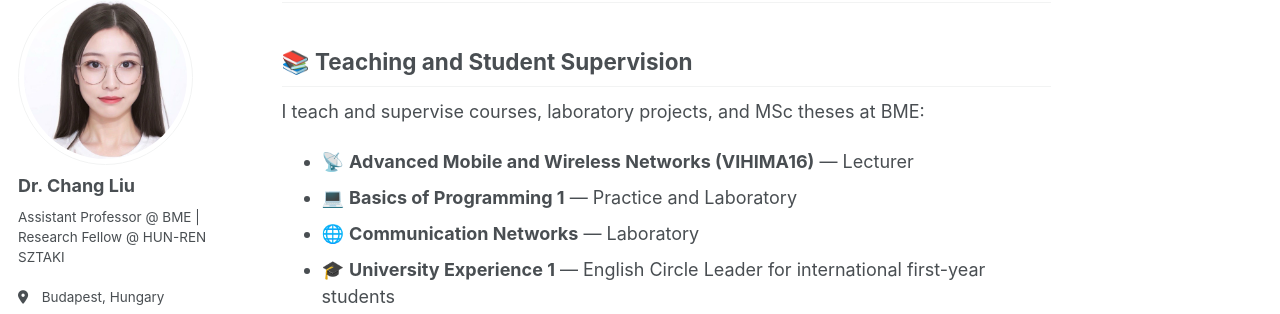
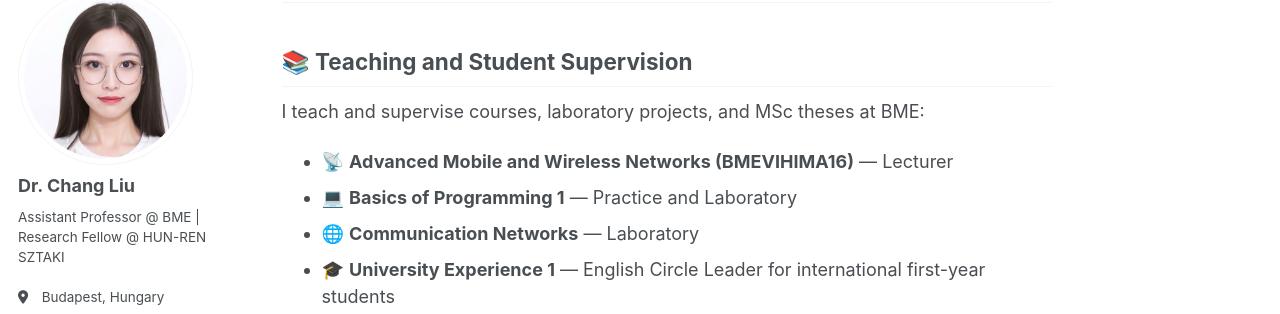
Before and after one commit to ChangLiu-bp/changliu-bp.github.io, a Jekyll site: the page built from _pages/about.md, in a window 1280 px wide and 900 px high, scrolled down 3120 px. Shown: the part 109-423 px from the top of the window. Built offline with Jekyll 4.4.1, drawn with Linux system fonts in a browser that asks for light colours; some web fonts are replaced; a script that is not in the unit is left out.

Commit message:
Update about.md

```diff
--- a/_pages/about.md
+++ b/_pages/about.md
@@ -78,7 +78,7 @@ Check out my [Publications](/publications/) and [CV](/files/CV.pdf) for more det
 
 I teach and supervise courses, laboratory projects, and MSc theses at BME:
 
-* 📡 **Advanced Mobile and Wireless Networks (VIHIMA16)** — Lecturer
+* 📡 **Advanced Mobile and Wireless Networks (BMEVIHIMA16)** — Lecturer
 * 💻 **Basics of Programming 1** — Practice and Laboratory
 * 🌐 **Communication Networks** — Laboratory
 * 🎓 **University Experience 1** — English Circle Leader for international first-year students
```
